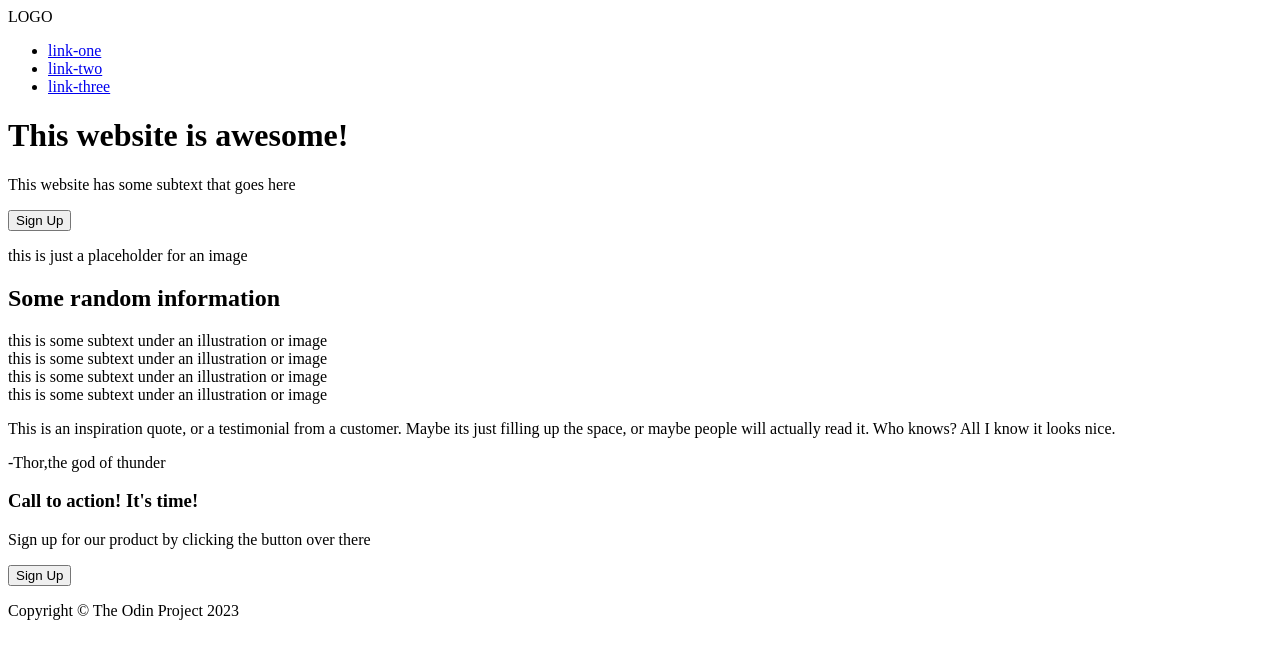
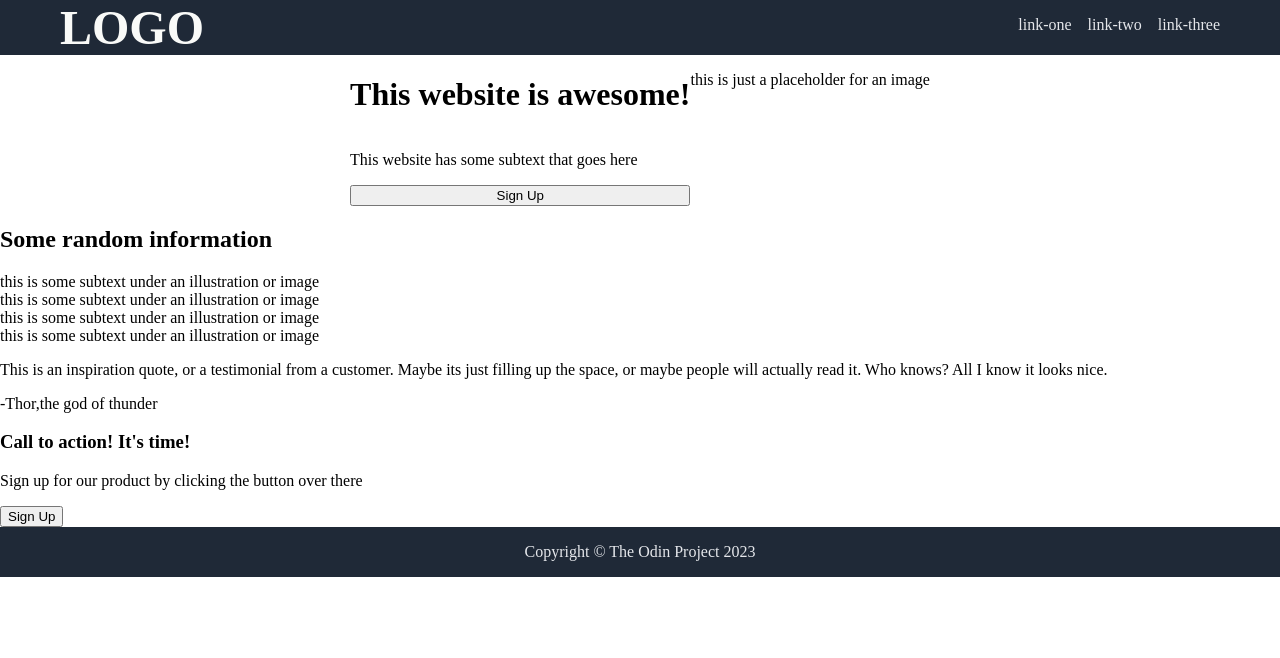
Before and after one commit to sfmasoka/landing-page, a plain HTML site: page index.html in a window 1280 px wide. Drawn offline with Linux system fonts and the light colour scheme.

Commit message:
Header and footer styling

```diff
--- a/index.html
+++ b/index.html
@@ -4,7 +4,8 @@
     <meta charset="UTF-8">
     <meta http-equiv="X-UA-Compatible" content="IE=edge">
     <meta name="viewport" content="width=device-width, initial-scale=1.0">
-    <title>Landin Page</title>
+    <title>Landing Page</title>
+    <link rel="stylesheet" href="style.css">
 </head>
 <body>
     <header>
--- a/style.css
+++ b/style.css
@@ -0,0 +1,58 @@
+body{
+    margin:0;
+}
+
+/*--------- header styles --------*/
+
+header{
+    display:flex;
+    justify-content: space-between;
+    padding: 0 60px;
+    background-color: #1f2937;
+}
+
+.logo{
+    font-size: 48px;
+    font-weight: bolder;
+    color:#f9faf8;
+}
+
+header>ul{
+    list-style-type: none;
+    display:flex;
+    gap:16px;
+}
+
+a{
+    text-decoration: none;
+    color:#e5e7eb;
+}
+
+/*--------- banner styles --------*/
+.banner{
+    display:flex;
+    justify-content: center;
+}
+
+.description{
+    display:flex;
+    flex-direction: column;
+}
+
+.banner-img{
+    display:flex;
+}
+
+/*--------- footer styles --------*/
+
+footer{
+    display:flex;
+    justify-content: center;
+    align-items: center;
+    padding: 0 60px;
+    background-color: #1f2937;
+}
+
+footer>p{
+    color:#e5e7eb;
+}
```
